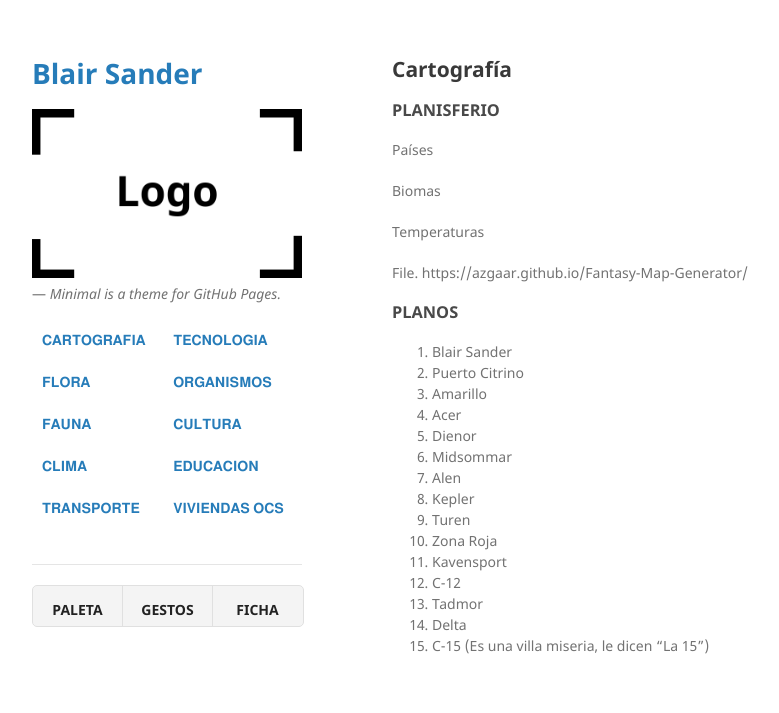
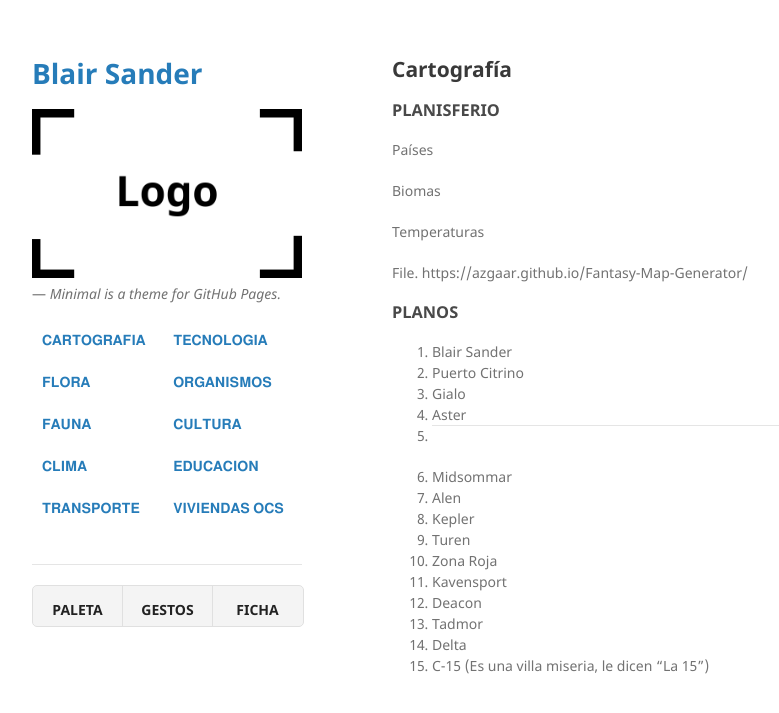
Before and after one commit to BlairSander/ciudad, a Jekyll site: the page built from cartografia.md, in a window 1280 px wide. Shown: the top 713 px of the page, without its empty margins (178-957 px from the left). Built offline with Jekyll 4.4.1, drawn with Linux system fonts in a browser that asks for light colours.

Commit message:
Update cartografia.md

```diff
--- a/cartografia.md
+++ b/cartografia.md
@@ -19,16 +19,16 @@ https://azgaar.github.io/Fantasy-Map-Generator/
 
 1. Blair Sander
 1. Puerto Citrino
-1. Amarillo
-1. Acer
-1. Dienor
+1. Gialo
+1. Aster
+1. -----
 1. Midsommar
 1. Alen
 1. Kepler
 1. Turen
 1. Zona Roja
 1. Kavensport
-1. C-12
+1. Deacon
 1. Tadmor
 1. Delta
 1. C-15 (Es una villa miseria,
```
